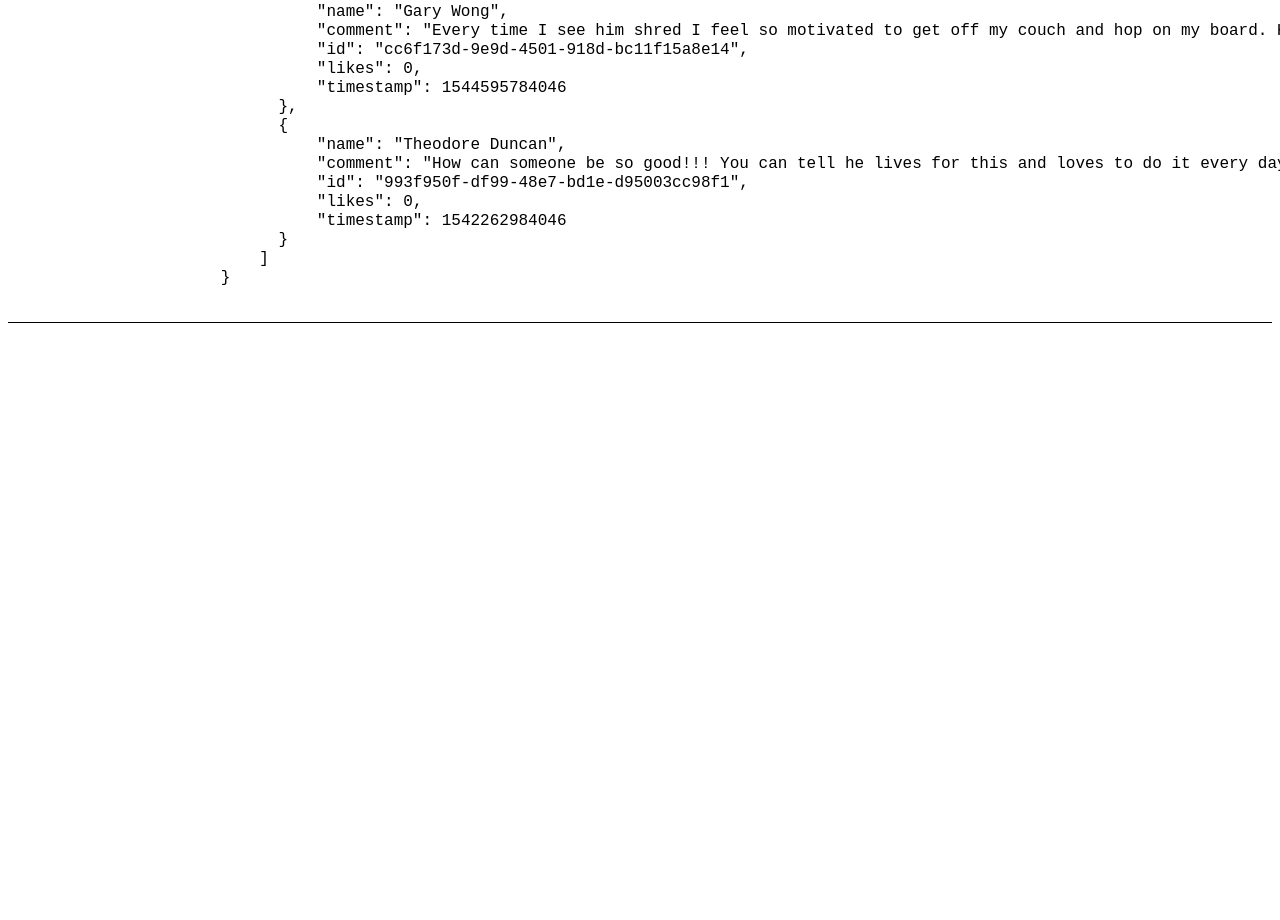
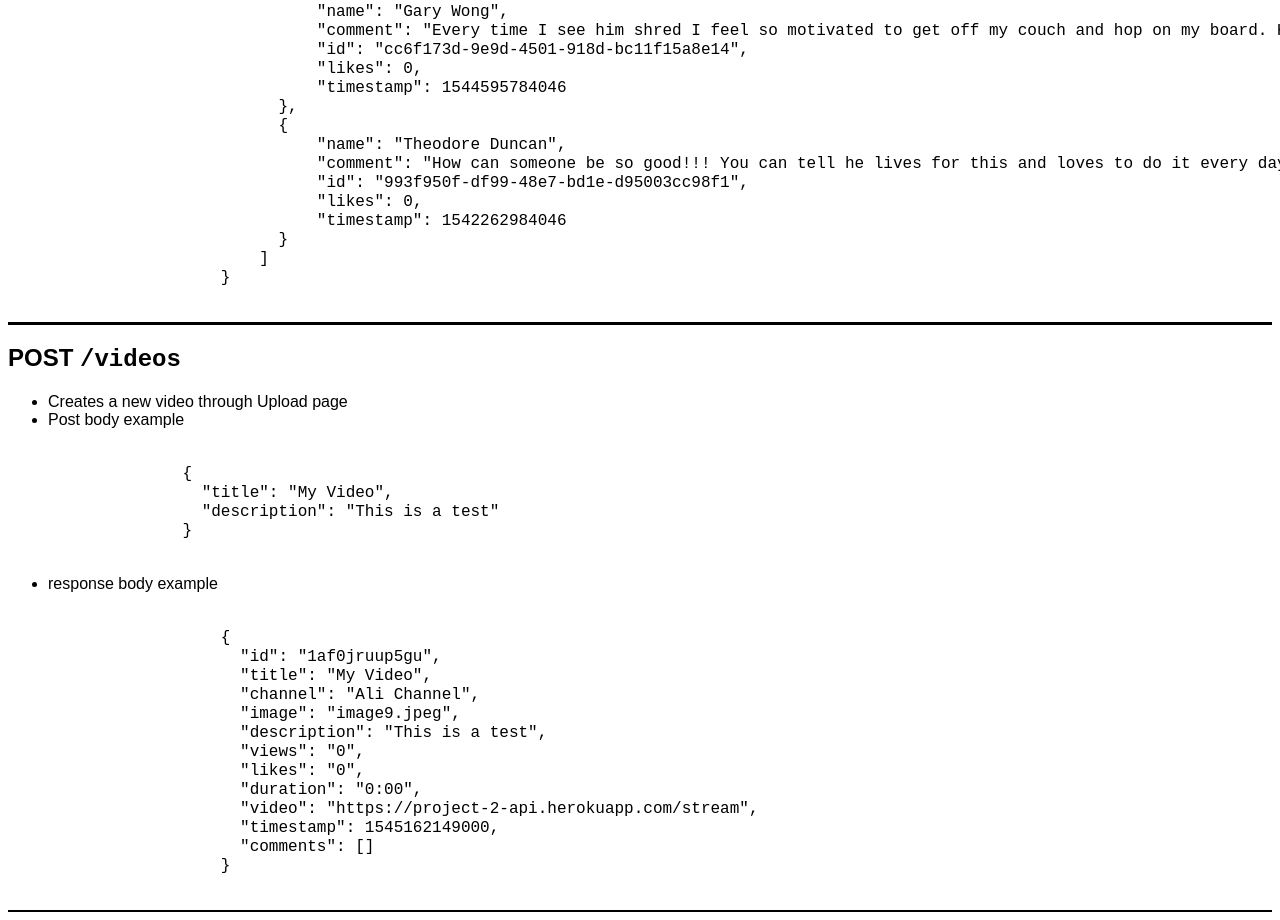
Before and after one commit to AlirezaAnzali/Brainflix-api, a website: page public/index.html in a window 1280 px wide. Shown: the part 1647-2567 px from the top of the page. Before the commit the page ends 1978 px from the top, so only its background shows below. Drawn offline with Linux system fonts and the light colour scheme.

Commit message:
fix documentation

```diff
--- a/public/index.html
+++ b/public/index.html
@@ -31,7 +31,7 @@
 
   <body>
     <h1 id="project-2-brainflix-api">
-      Project 2 - BrainFlix API Documentation
+      Ali's BrainFlix API Documentation
     </h1>
     <section>
       <h2 id="overview">Overview</h2>
@@ -195,7 +195,7 @@
                 </li>
             </ul>
         </section>
-        <h3 id="delete-videos-videoid-comments-commentid-">DELETE <code>/videos/:videoId/comments/:commentId</code></h3>
+        <!-- <h3 id="delete-videos-videoid-comments-commentid-">DELETE <code>/videos/:videoId/comments/:commentId</code></h3>
         <ul>
             <li>Deletes the given comment and returns it in the response body</li>
             <li><code>:videoId</code> must be swapped out with the numeric id of a video as found in the list of videos</li>
@@ -212,7 +212,42 @@
         }
         </code></pre>
             </li>
+        </ul> -->
+    <!-- </section> -->
+    <section>
+      <section>
+        <h2 id="post-videos-id-comments-">POST <code>/videos</code></h2>
+        <ul>
+          <li>Creates a new video through Upload page</li>
+          <li>
+            Post body example
+            <pre><code>
+              {
+                <span class="hljs-attr">"title"</span>: <span class="hljs-string">"My Video"</span>,
+                <span class="hljs-attr">"description"</span>: <span class="hljs-string">"This is a test"</span>
+              }
+            </code></pre>
+          </li>
+          <li>
+            response body example
+            <pre><code class="lang-json">
+                  {
+                    <span class="hljs-attr">"id"</span>: <span class="hljs-string">"1af0jruup5gu"</span>,
+                    <span class="hljs-attr">"title"</span>: <span class="hljs-string">"My Video"</span>,
+                    <span class="hljs-attr">"channel"</span>: <span class="hljs-string">"Ali Channel"</span>,
+                    <span class="hljs-attr">"image"</span>: <span class="hljs-string">"image9.jpeg"</span>,
+                    <span class="hljs-attr">"description"</span>: <span class="hljs-string">"This is a test"</span>,
+                    <span class="hljs-attr">"views"</span>: <span class="hljs-string">"0"</span>,
+                    <span class="hljs-attr">"likes"</span>: <span class="hljs-string">"0"</span>,
+                    <span class="hljs-attr">"duration"</span>: <span class="hljs-string">"0:00"</span>,
+                    <span class="hljs-attr">"video"</span>: <span class="hljs-string">"https://project-2-api.herokuapp.com/stream"</span>,
+                    <span class="hljs-attr">"timestamp"</span>: <span class="hljs-number">1545162149000</span>,
+                    <span class="hljs-attr">"comments"</span>: []
+                  }
+              </code></pre>
+          </li>
         </ul>
-    </section> -->
+      </section>
+    </section>
   </body>
 </html>
--- a/routes/videos.js
+++ b/routes/videos.js
@@ -28,7 +28,7 @@ router.get("/:id", (req, res) => {
       ...video,
       image: `${url}${port}/images/image${[index]}.jpeg`,
     };
-    res.send(videoWithIndex);
+    res.json(videoWithIndex);
   } else {
     res.send("No video with that id exists");
   }
```
